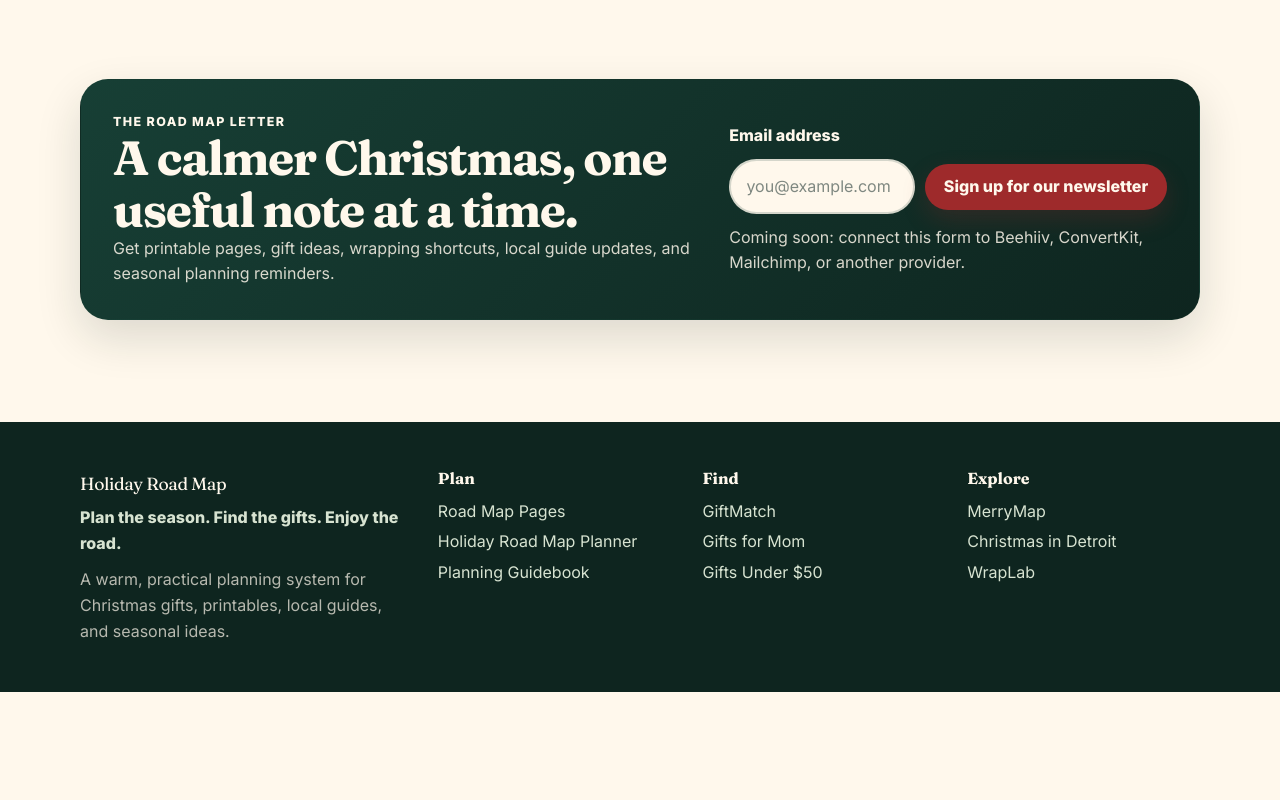
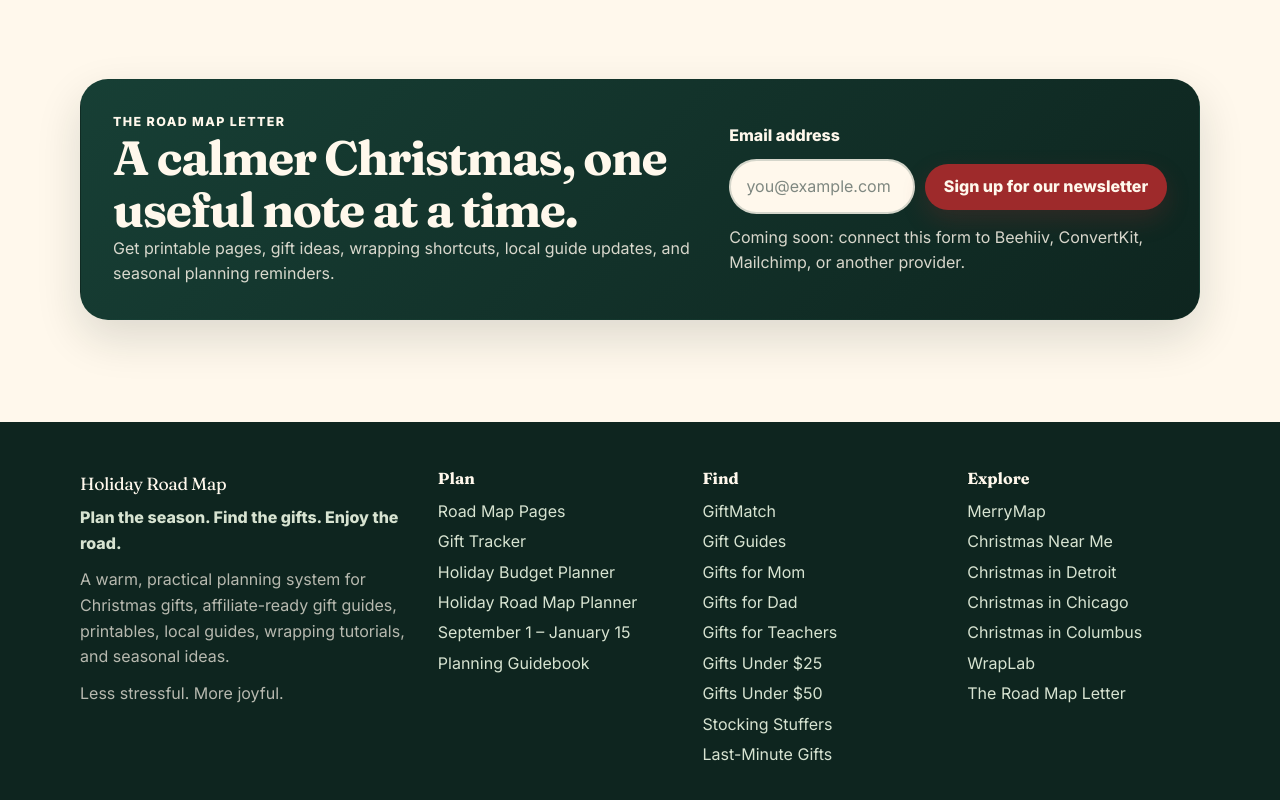
Before and after one commit to BryanFinnigan/holiday-road-map, a Next.js app: page / in a window 1280 px wide. Shown: the part 5651-6451 px from the top of the page. Before the commit the page ends 6343 px from the top, so only its background shows below. Built offline with nearby package versions, Linux system fonts and the light colour scheme; no server answers.

Commit message:
Expand footer internal linking taxonomy

```diff
--- a/components/Footer.tsx
+++ b/components/Footer.tsx
@@ -1,4 +1,44 @@
 import Link from "next/link";
+
+const footerSections = [
+  {
+    title: "Plan",
+    links: [
+      { href: "/printables", label: "Road Map Pages" },
+      { href: "/printables/gift-tracker", label: "Gift Tracker" },
+      { href: "/printables/holiday-budget-planner", label: "Holiday Budget Planner" },
+      { href: "/planner", label: "Holiday Road Map Planner" },
+      { href: "/planner/september-1-january-15", label: "September 1 – January 15" },
+      { href: "/guidebook/planning", label: "Planning Guidebook" }
+    ]
+  },
+  {
+    title: "Find",
+    links: [
+      { href: "/giftmatch", label: "GiftMatch" },
+      { href: "/gifts", label: "Gift Guides" },
+      { href: "/gifts/for-mom", label: "Gifts for Mom" },
+      { href: "/gifts/for-dad", label: "Gifts for Dad" },
+      { href: "/gifts/for-teachers", label: "Gifts for Teachers" },
+      { href: "/gifts/by-budget/under-25", label: "Gifts Under $25" },
+      { href: "/gifts/by-budget/under-50", label: "Gifts Under $50" },
+      { href: "/gifts/stocking-stuffers", label: "Stocking Stuffers" },
+      { href: "/gifts/last-minute", label: "Last-Minute Gifts" }
+    ]
+  },
+  {
+    title: "Explore",
+    links: [
+      { href: "/merrymap", label: "MerryMap" },
+      { href: "/christmas-near-me", label: "Christmas Near Me" },
+      { href: "/christmas-near-me/michigan/detroit", label: "Christmas in Detroit" },
+      { href: "/christmas-near-me/illinois/chicago", label: "Christmas in Chicago" },
+      { href: "/christmas-near-me/ohio/columbus", label: "Christmas in Columbus" },
+      { href: "/guidebook/wrapping", label: "WrapLab" },
+      { href: "/newsletter", label: "The Road Map Letter" }
+    ]
+  }
+];
 
 export default function Footer() {
   return (
@@ -7,26 +47,17 @@ export default function Footer() {
         <div>
           <p className="footer-brand">Holiday Road Map</p>
           <p className="footer-copy">Plan the season. Find the gifts. Enjoy the road.</p>
-          <p className="footer-note">A warm, practical planning system for Christmas gifts, printables, local guides, and seasonal ideas.</p>
+          <p className="footer-note">A warm, practical planning system for Christmas gifts, affiliate-ready gift guides, printables, local guides, wrapping tutorials, and seasonal ideas.</p>
+          <p className="footer-note">Less stressful. More joyful.</p>
         </div>
-        <div>
-          <h2>Plan</h2>
-          <Link href="/printables">Road Map Pages</Link>
-          <Link href="/planner">Holiday Road Map Planner</Link>
-          <Link href="/guidebook/planning">Planning Guidebook</Link>
-        </div>
-        <div>
-          <h2>Find</h2>
-          <Link href="/giftmatch">GiftMatch</Link>
-          <Link href="/gifts/for-mom">Gifts for Mom</Link>
-          <Link href="/gifts/by-budget/under-50">Gifts Under $50</Link>
-        </div>
-        <div>
-          <h2>Explore</h2>
-          <Link href="/merrymap">MerryMap</Link>
-          <Link href="/christmas-near-me/michigan/detroit">Christmas in Detroit</Link>
-          <Link href="/guidebook/wrapping">WrapLab</Link>
-        </div>
+        {footerSections.map((section) => (
+          <div key={section.title}>
+            <h2>{section.title}</h2>
+            {section.links.map((link) => (
+              <Link key={link.href} href={link.href}>{link.label}</Link>
+            ))}
+          </div>
+        ))}
       </div>
     </footer>
   );
```
